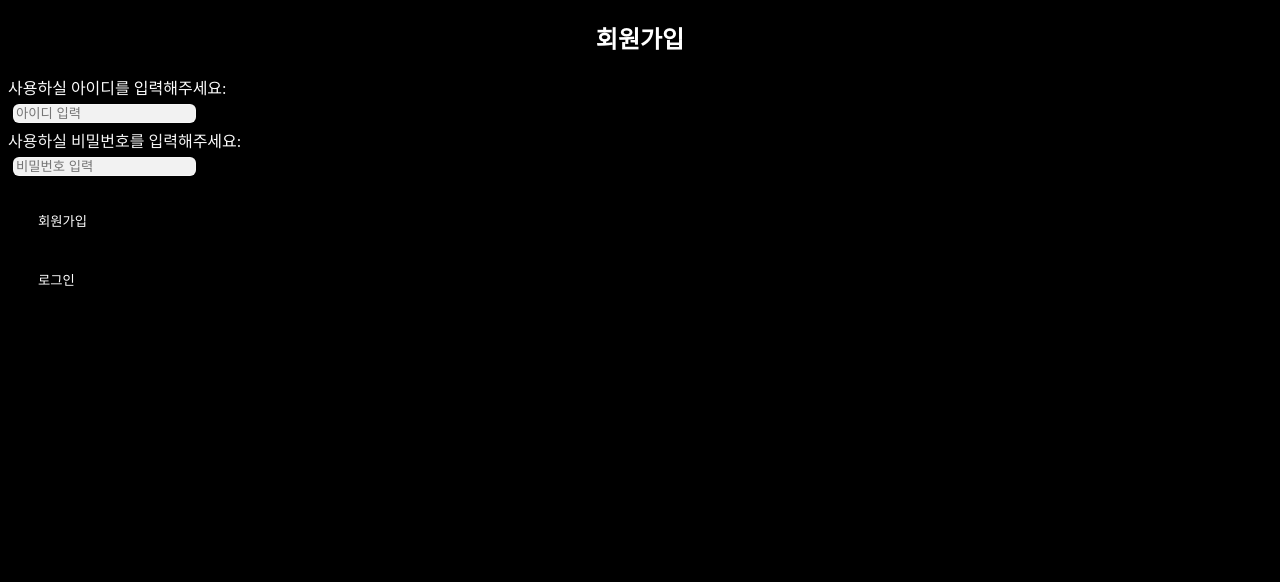
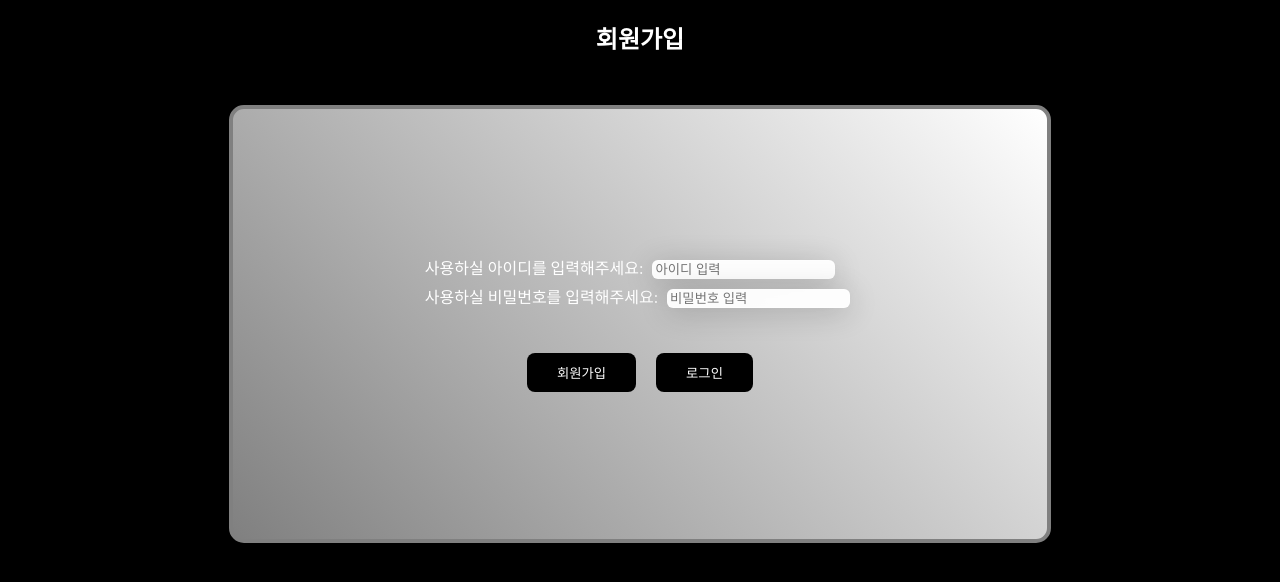
Before and after one commit to FIN-rjsWg/Project_WVL, a Flask app: page /register in a window 1280 px wide. Shown: the top 582 px of the page. Run offline with Flask 3, Linux system fonts and the light colour scheme.

Commit message:
lgn,rgs 카드 모델 완성. CSS 코드 클린 코딩, 주석 추가

```diff
--- a/static/style.css
+++ b/static/style.css
@@ -1,35 +1,52 @@
-h1,h2,h3 {
-   text-align: center;
-   color: white;
-}
+/*1. 구조*/
 
-.lgn-card {
+   .lgn-card,.rgs-card
+   {
+      /*박스 모델 설계 및 크기 조정*/
       width: 58%;
       min-height: 350px;
       margin: 50px auto;
       padding: 40px;
       border: 4px solid gray;
-    /*박스 모델 설계 및 크기 조정*/
+      /*디테일*/
       border-radius: 15px;
       box-shadow: 0 15px 35px rgba(0, 0, 0, 0.3);
       background: linear-gradient(45deg, gray, white);
 
+      /*로그인 요소 중앙 정렬*/
       display: flex;
+      flex-direction: column;
       justify-content: center;
       align-items: center;
-   /*로그인 요소 중앙 정렬*/
    }
 
-.btn-group /*버튼 정렬*/{
+   .btn-group
+   {
+      /*버튼 그룹 가로 정렬*/
       display: flex;
       gap: 20px;
       justify-content: center;
       margin-top: 20px;
    }
 
+   body
+   {  color: white;
+      background-color: #000000;
+   }
+
+/*2. 텍스트, 글꼴*/
+
+   h1,h2,h3
+   {
+      text-align: center;
+      color: white;
+   }
+
+
+@import url('https://fonts.googleapis.com/css2?family=Open+Sans:ital,wght@0,300..800;1,300..800&display=swap');
+   h1
+   {
       /*구글 폰트 - Open Sans*/
-@import url('https://fonts.googleapis.com/css2?family=Open+Sans:ital,wght@0,300..800;1,300..800&display=swap');
-h1 {
       font-family: "Open Sans", sans-serif;
       font-optical-sizing: auto;
       font-weight:300;
@@ -38,38 +55,43 @@ h1 {
          "wdth" 100;
    }
 
-body {
-   background-color: #000000;
-   color: white;
-}
+/*3. 상호작용 기능*/
 
-input, textarea {
+   input, textarea
+   {
       margin: 5px;
-background: rgba(255, 255, 255,0.95);
+      border: 1px solid rgba(255, 255, 255, 0.35);
       border-radius: 6px;
       box-shadow: 0 4px 30px rgba(0, 0, 0, 0.2);
+      background: rgba(255, 255, 255,0.95);
       backdrop-filter: blur(7.2px);
       -webkit-backdrop-filter: blur(7.2px);
-border: 1px solid rgba(255, 255, 255, 0.35);
 /*By https://css.glass/*/
    }
 
-button {
+   button
+   {
       margin-top: 20px;
       padding: 10px 30px;
-   color:white;
       border-style: none;
       border-radius: 8px;
       border-color: white;
+      color:white;
       background-color: #000000;
       transition:transform 0.3s ease;
    }
-/*버튼 뜨는 모션 구현*/
-button:hover {
-   background: #297fe8; color: white;
-   transform:translateY(-2px); box-shadow: 5px 5px 10px #5f5f5f;
 
+   button:hover
+   {
+      /*버튼 호버링 모션*/
+      color: white;
+      background: #267ce6;
+      box-shadow: 5px 5px 10px #5f5f5f;
+      transform:translateY(-2px);
    }
-button:active {
-   background: white; color: #000000;
+
+   button:active
+   {
+      color: #000000;
+      background: white;
    }
--- a/templates/login.html
+++ b/templates/login.html
@@ -3,7 +3,7 @@
 {% block content %}
    <h1>WVL</h1>
    <div class="lgn-card">
-         <form action="/login" method="post">
+      <form action="/login" method="post">
             아이디:
             <input type="text" name ="username" placeholder=" 아이디 입력"><br>
             비밀번호:
--- a/templates/register.html
+++ b/templates/register.html
@@ -4,14 +4,16 @@
     <h2>회원가입</h2>
     <div class="rgs-card">
       <form action="/register" method="post">
-         사용하실 아이디를 입력해주세요: <br>
+         사용하실 아이디를 입력해주세요:
          <input type="text" id="username" name="username" placeholder="아이디 입력"><br>
-         사용하실 비밀번호를 입력해주세요: <br>
+         사용하실 비밀번호를 입력해주세요:
          <input type="password" id="password" name="password" placeholder="비밀번호 입력"><br>
-         <button type="submit">회원가입</button>
-      </form>
-      <form action="/login">
-         <button>로그인</button>
-      </form>
+      <div class="btn-group">
+            <button type="submit">회원가입</button>
+         </form>
+         <form action="/login">
+            <button>로그인</button>
+         </form>
+      </div>
     </div>
 {% endblock %}
```
Lines whose indentation alone changed are shown as unchanged.
